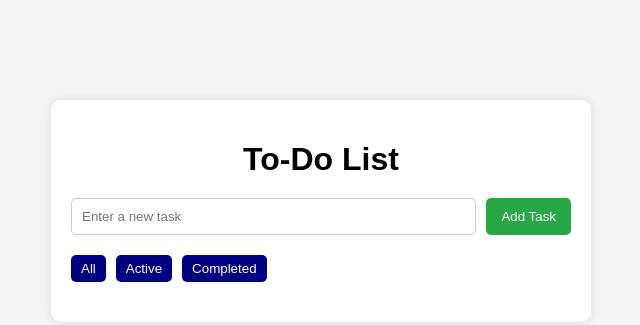
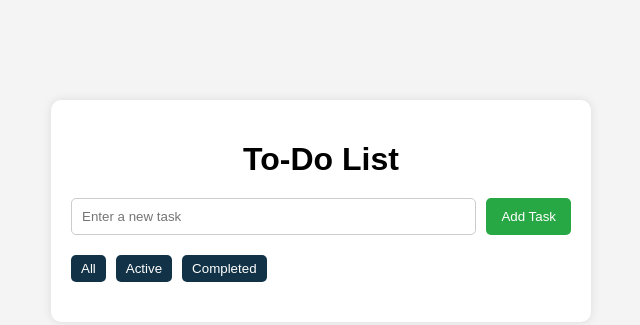
Before and after one commit to kavimani18/todolist, a plain HTML site: page index.html in a window 1280 px wide. Shown: the whole page, without its empty margins (319-959 px from the left). Drawn offline with Linux system fonts and the light colour scheme.

Commit message:
Update style.css

```diff
--- a/style.css
+++ b/style.css
@@ -54,7 +54,7 @@ h1 {
 }
 
 .btn {
-    background: navy;
+    background: #123347;
     color: white;
     border: none;
     padding: 6px 10px;
@@ -96,4 +96,5 @@ button.delete {
 
 button.delete:hover {
     background: #c82333;
+
 }
```
